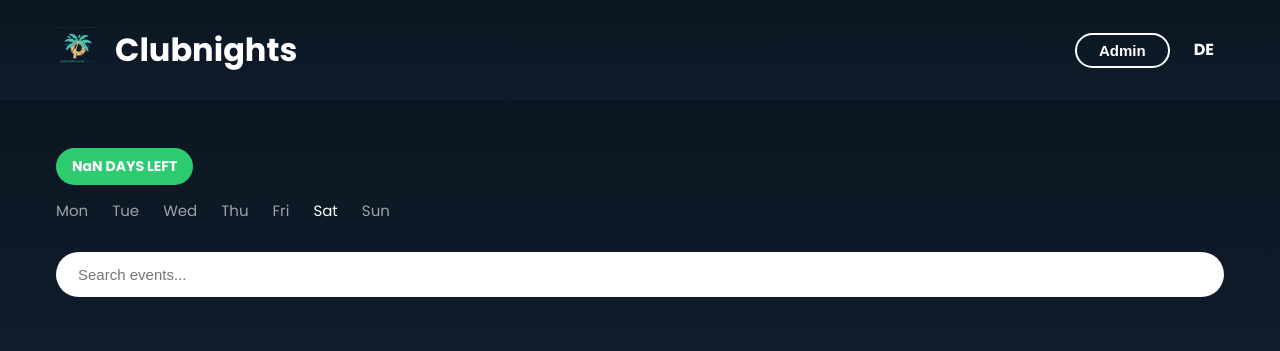
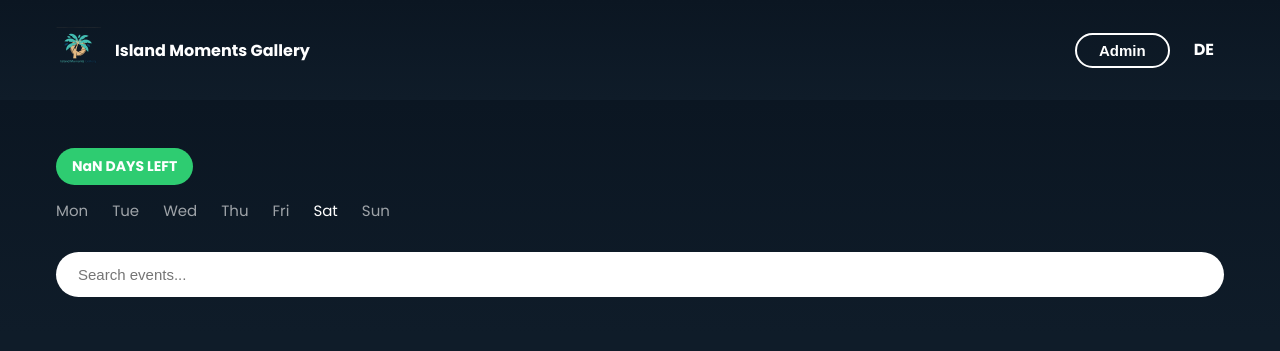
Before and after one commit to kashaffshoukat/berlin-matrix-365, a website with bundled scripts: page index.html in a window 1280 px wide. Shown: the top 351 px of the page. Built offline with nearby package versions, Linux system fonts and the light colour scheme.

```diff
--- a/index.html
+++ b/index.html
@@ -3,7 +3,7 @@
 <head>
 <meta charset="UTF-8" />
 <meta name="viewport" content="width=device-width, initial-scale=1.0" />
-<title>Island Moments – Clubnights</title>
+<title>Island Moments Gallery</title>
 
 <link href="https://fonts.googleapis.com/css2?family=Poppins:wght@400;700&display=swap" rel="stylesheet">
 
@@ -375,7 +375,7 @@
   <!-- LEFT: LOGO + TITLE -->
   <div class="nav-left">
     <img src="flogo.png" alt="Island Moments Gallery" class="nav-logo">
-    <h1>Clubnights</h1>
+    <h4>Island Moments Gallery</h4>
   </div>
 
   <!-- RIGHT: CONTROLS -->
```
